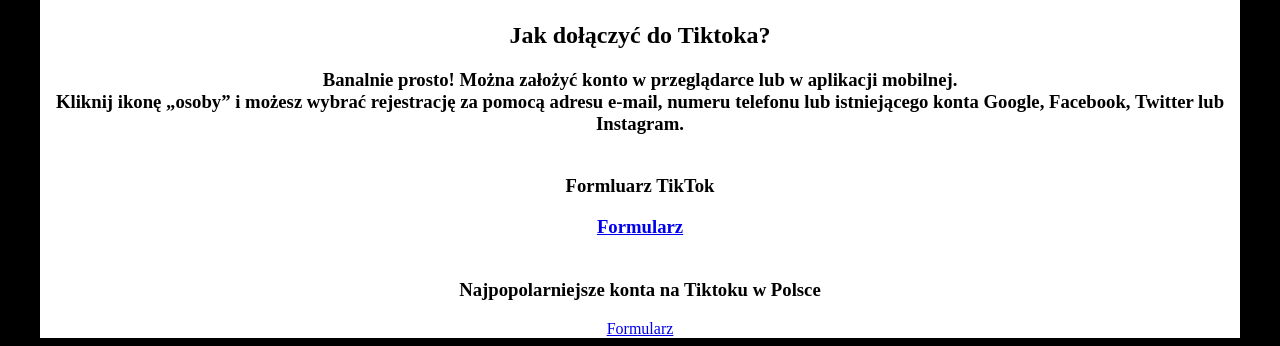
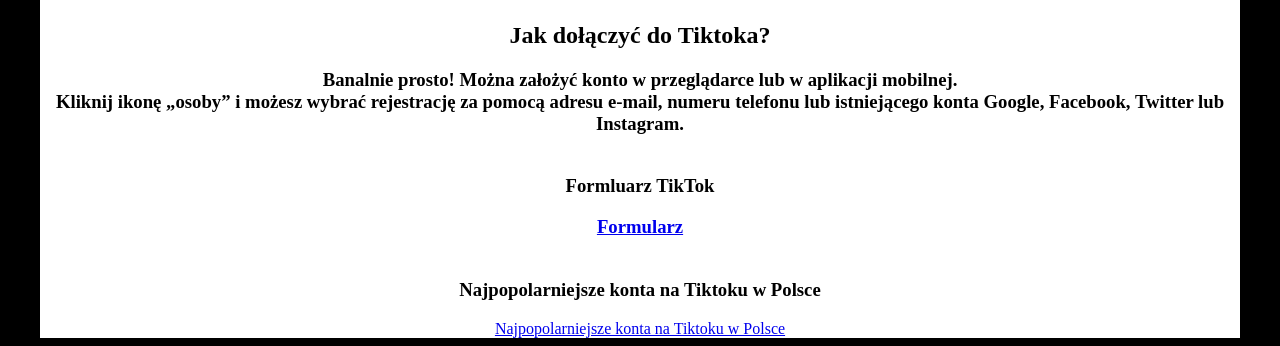
Before and after one commit to DanielStasiak/Strona, a plain HTML site: page index.html in a window 1280 px wide. Shown: the part 1407-1753 px from the top of the page. Drawn offline with Linux system fonts and the light colour scheme.

Commit message:
Update index.html

```diff
--- a/index.html
+++ b/index.html
@@ -44,7 +44,7 @@ src="https://www.youtube.com/embed/eO-3LaR1HfU">
 <a href="https://danielstasiak.github.io/Formluarz-Tiktok/">Formularz</a><br>
 <br>
  <h3>Najpopolarniejsze konta na Tiktoku w Polsce</h3>
- <a href="https://danielstasiak.github.io/Konta-Tiktok-/">Formularz</a><br>
+ <a href="https://danielstasiak.github.io/Konta-Tiktok-/">Najpopolarniejsze konta na Tiktoku w Polsce</a><br>
 </div>
 </body>
 </html>
```
